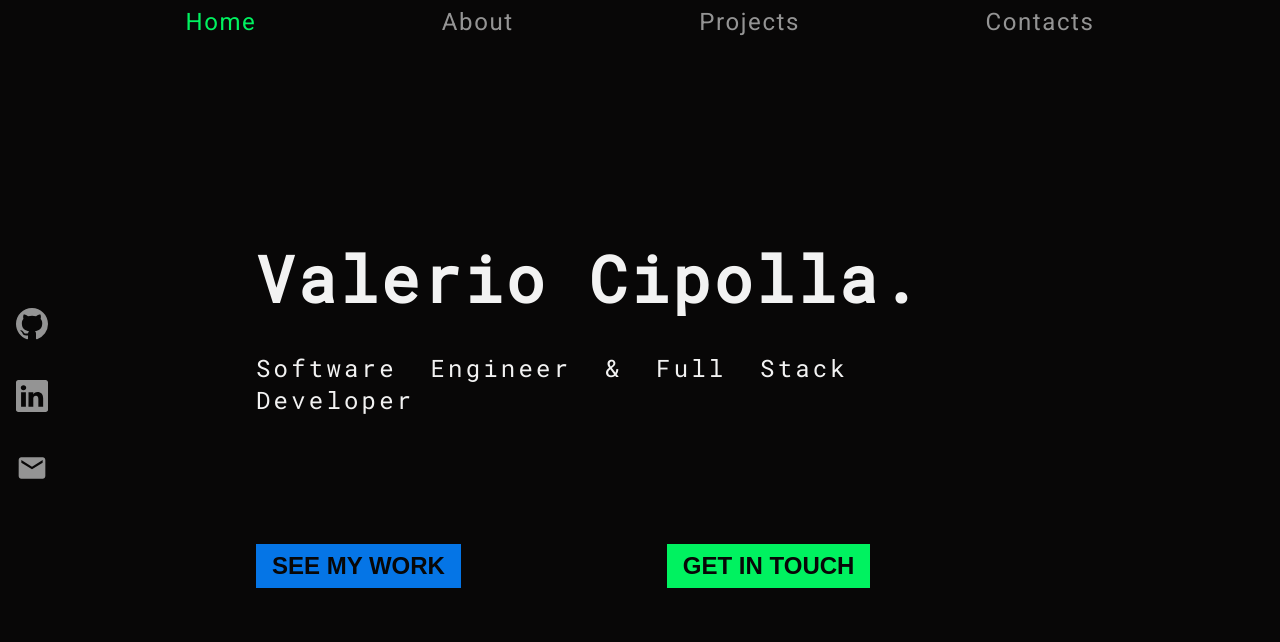
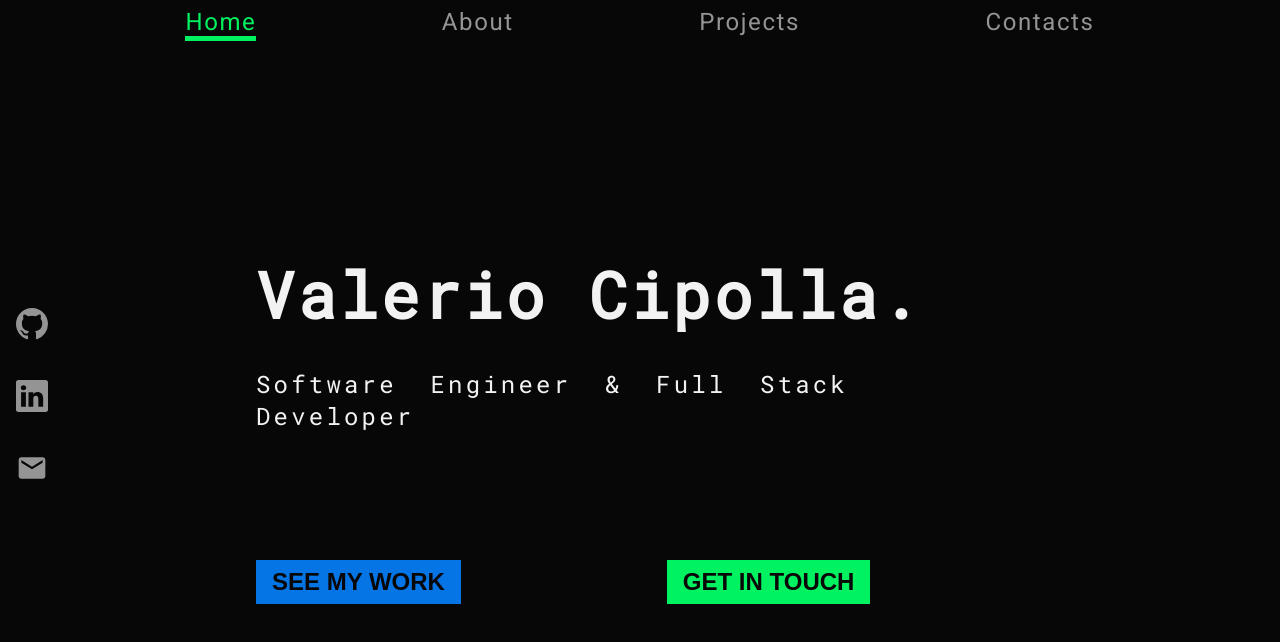
Before and after one commit to ValerioCipolla/portfolio, a Next.js app: page / in a window 1280 px wide. Shown: the top 642 px of the page. Built offline with nearby package versions, Linux system fonts and the light colour scheme.

Commit message:
added styles to nav links

```diff
--- a/styles/index.module.css
+++ b/styles/index.module.css
@@ -11,7 +11,7 @@
 }
 
 .welcome h1 {
-  margin-top: 4rem;
+  margin-top: 6rem;
   font-size: 4rem;
   letter-spacing: 0.2rem;
 }
--- a/styles/navbar.module.css
+++ b/styles/navbar.module.css
@@ -23,4 +23,5 @@
 .nav .active {
   opacity: 1;
   color: var(--green);
+  border-bottom: 5px solid var(--green);
 }
```
